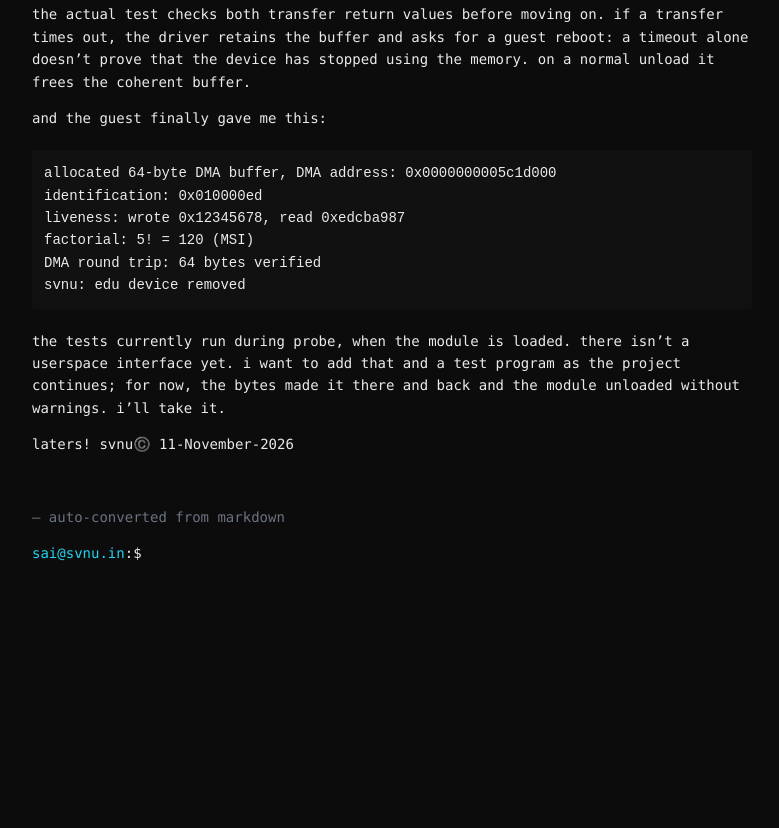
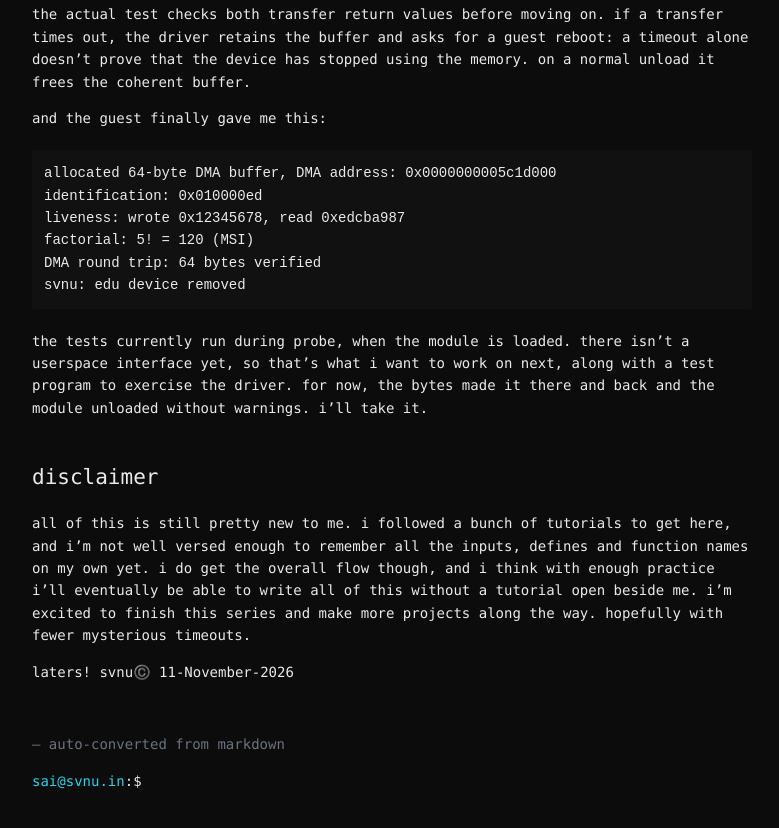
Before and after one commit to saivishnu725/svnu.in, a plain HTML site: page blogs/2026/11/04_qemu_pci_driver_msi_dma.html in a window 1280 px wide. Shown: the part 3718-4546 px from the top of the page, without its empty margins (248-1027 px from the left). Before the commit the page ends 4331 px from the top, so only its background shows below. Drawn offline with Linux system fonts and the light colour scheme.

Commit message:
disclaimer
Signed-off-by: svnu <root@svnu.in>

```diff
--- a/blogs/2026/11/04_qemu_pci_driver_msi_dma.html
+++ b/blogs/2026/11/04_qemu_pci_driver_msi_dma.html
@@ -156,7 +156,9 @@ liveness: wrote 0x12345678, read 0xedcba987
 factorial: 5! = 120 (MSI)
 DMA round trip: 64 bytes verified
 svnu: edu device removed</code></pre>
-<p>the tests currently run during probe, when the module is loaded. there isn’t a userspace interface yet. i want to add that and a test program as the project continues; for now, the bytes made it there and back and the module unloaded without warnings. i’ll take it.</p>
+<p>the tests currently run during probe, when the module is loaded. there isn’t a userspace interface yet, so that’s what i want to work on next, along with a test program to exercise the driver. for now, the bytes made it there and back and the module unloaded without warnings. i’ll take it.</p>
+<h2 id="disclaimer">disclaimer</h2>
+<p>all of this is still pretty new to me. i followed a bunch of tutorials to get here, and i’m not well versed enough to remember all the inputs, defines and function names on my own yet. i do get the overall flow though, and i think with enough practice i’ll eventually be able to write all of this without a tutorial open beside me. i’m excited to finish this series and make more projects along the way. hopefully with fewer mysterious timeouts.</p>
 <p>laters! svnu©️ 11-November-2026</p>
 
 <br>
```
Also changed, not shown: blogs/2026/06/01_blinking_an_led.html (+4 -0 lines), 2 other files.
